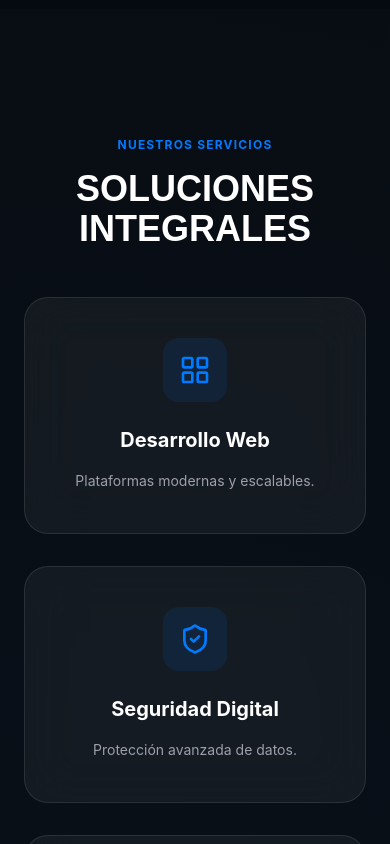
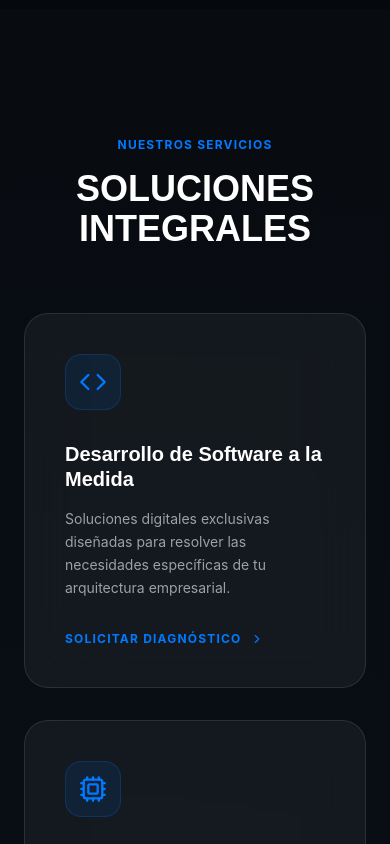
Before and after one commit to Proyectos-Nexatech/portafolio, a React (Vite) app: page / in a window 390 px wide. Shown: the part 5700-6544 px from the top of the page. Built offline with nearby package versions, Linux system fonts and the light colour scheme.

Commit message:
Update services content from image

```diff
--- a/src/App.tsx
+++ b/src/App.tsx
@@ -5,7 +5,7 @@
 
 import React from 'react';
 import { motion } from 'motion/react';
-import { ArrowUpRight, Github, Instagram, Linkedin, Twitter, LayoutGrid, ShieldCheck, Zap, Menu, X, Mail, Phone, MapPin, Send } from 'lucide-react';
+import { ArrowUpRight, Github, Instagram, Linkedin, Twitter, LayoutGrid, ShieldCheck, Zap, Menu, X, Mail, Phone, MapPin, Send, Code, Cpu, BarChart3, Lightbulb, Settings, ChevronRight } from 'lucide-react';
 import proyectosData from './proyectos.json';
 
 interface Proyecto {
@@ -252,23 +252,51 @@ export default function App() {
         </div>
       </section>
 
-      {/* Services Section (Placeholder for functionality) */}
+      {/* Services Section */}
       <section id="services" className="py-32 px-6 bg-white/[0.01]">
-        <div className="max-w-7xl mx-auto text-center">
-          <span className="text-accent text-xs font-bold uppercase tracking-widest mb-4 block">Nuestros Servicios</span>
-          <h2 className="text-4xl md:text-5xl font-bold font-display mb-12">SOLUCIONES INTEGRALES</h2>
-          <div className="grid grid-cols-1 md:grid-cols-3 gap-8">
+        <div className="max-w-7xl mx-auto">
+          <div className="text-center mb-16">
+            <span className="text-accent text-xs font-bold uppercase tracking-widest mb-4 block">Nuestros Servicios</span>
+            <h2 className="text-4xl md:text-5xl font-bold font-display uppercase">Soluciones Integrales</h2>
+          </div>
+
+          <div className="grid grid-cols-1 md:grid-cols-2 lg:grid-cols-3 gap-8">
             {[
-              { title: 'Desarrollo Web', desc: 'Plataformas modernas y escalables.', icon: LayoutGrid },
-              { title: 'Seguridad Digital', desc: 'Protección avanzada de datos.', icon: ShieldCheck },
-              { title: 'Optimización', desc: 'Rendimiento de alto impacto.', icon: Zap },
+              {
+                title: 'Desarrollo de Software a la Medida',
+                desc: 'Soluciones digitales exclusivas diseñadas para resolver las necesidades específicas de tu arquitectura empresarial.',
+                icon: Code
+              },
+              {
+                title: 'Automatización de Procesos',
+                desc: 'Optimizamos tu flujo de trabajo eliminando tareas manuales mediante integraciones e inteligencia operativa.',
+                icon: Cpu
+              },
+              {
+                title: 'Dashboards y Analítica',
+                desc: 'Transformamos datos complejos en paneles visuales estratégicos para decisiones basadas en información real.',
+                icon: BarChart3
+              },
+              {
+                title: 'Consultoría en Transformación Digital',
+                desc: 'Estrategia y acompañamiento técnico para modernizar tu empresa y adoptar una cultura tecnológica de vanguardia.',
+                icon: Lightbulb
+              },
+              {
+                title: 'Soporte y Evolución de Sistemas',
+                desc: 'Mantenimiento preventivo, soporte técnico especializado y mejora continua para tus plataformas digitales.',
+                icon: Settings
+              },
             ].map((service, i) => (
-              <div key={i} className="glass-panel p-10 hover:border-accent/50 transition-colors group">
-                <div className="w-16 h-16 bg-accent/10 rounded-2xl flex items-center justify-center text-accent mb-6 mx-auto group-hover:scale-110 transition-transform">
-                  <service.icon size={32} />
+              <div key={i} className="glass-panel p-10 hover:border-accent/50 transition-all group flex flex-col h-full">
+                <div className="w-14 h-14 bg-accent/10 rounded-2xl flex items-center justify-center text-accent mb-8 group-hover:scale-110 transition-transform border border-accent/20">
+                  <service.icon size={28} />
                 </div>
-                <h3 className="text-xl font-bold mb-4">{service.title}</h3>
-                <p className="text-zinc-400 text-sm leading-relaxed">{service.desc}</p>
+                <h3 className="text-xl font-bold mb-4 font-display leading-tight">{service.title}</h3>
+                <p className="text-zinc-400 text-sm leading-relaxed mb-8 flex-grow">{service.desc}</p>
+                <div className="flex items-center gap-2 text-accent text-xs font-bold uppercase tracking-widest cursor-pointer group/link">
+                  Solicitar Diagnóstico <ChevronRight size={14} className="group-hover/link:translate-x-1 transition-transform" />
+                </div>
               </div>
             ))}
           </div>
```
